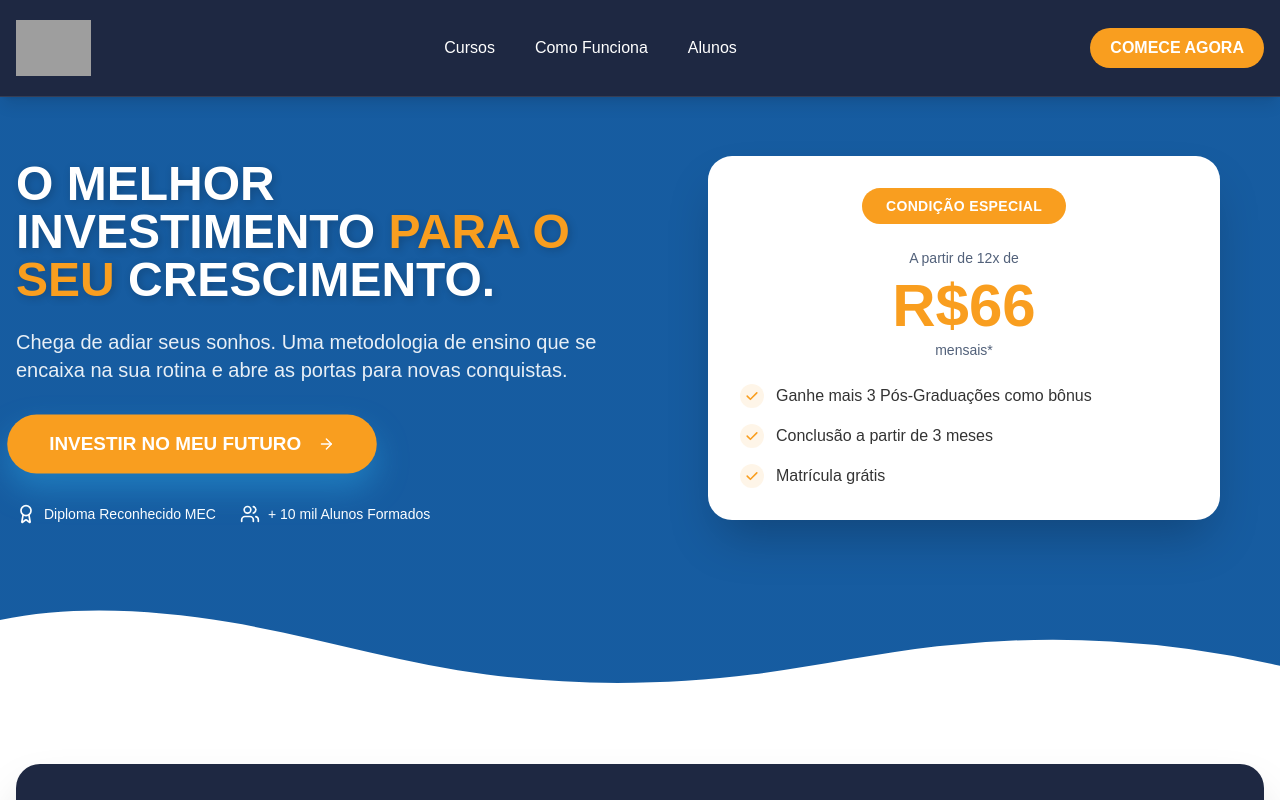
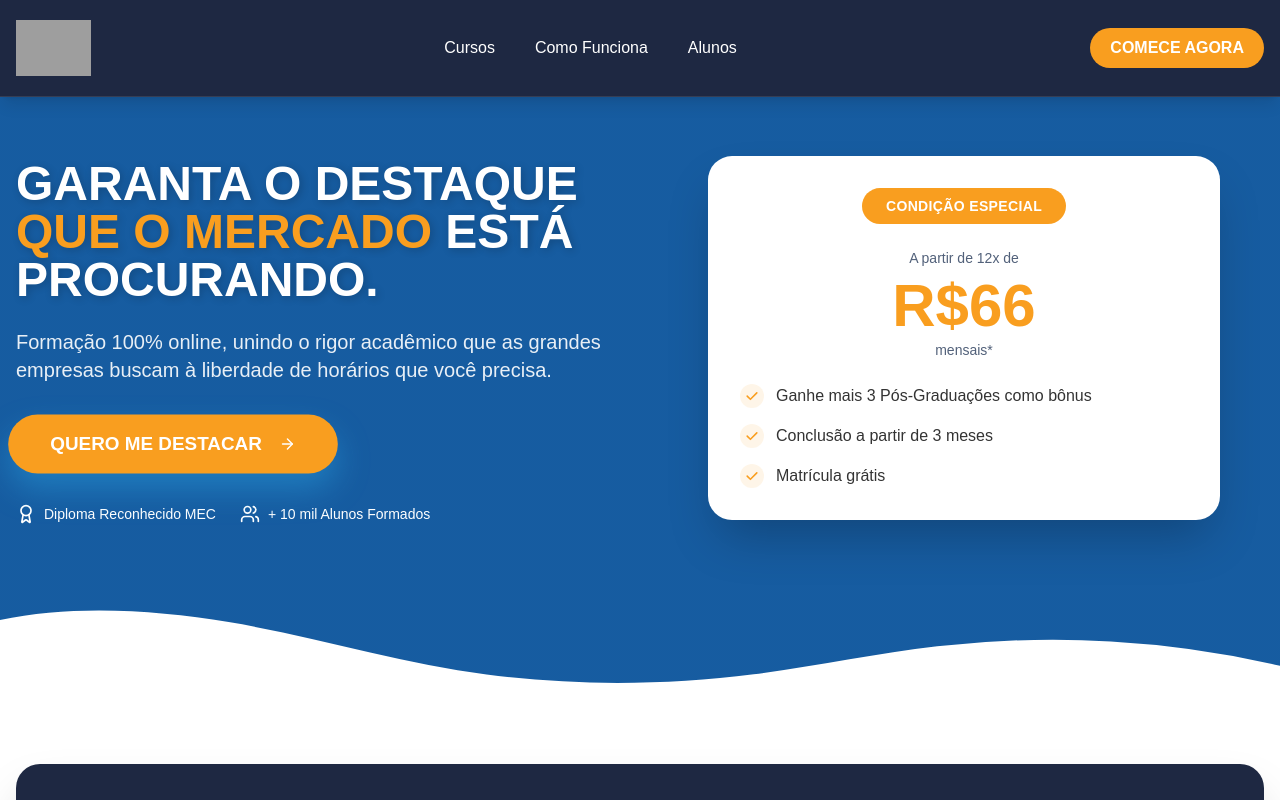
Before and after one commit to juanmkt-web/posgraduacaocursosuperior.com.br, a React app: page / in a window 1280 px wide. Shown: the top 800 px of the page. Built offline with nearby package versions, Linux system fonts and the light colour scheme; grey boxes are pictures that could not be loaded; the HTML template or start-up script is replaced by a standard one.

Commit message:
Code edited in Lovable Code Editor
Edited UI in Lovable

```diff
--- a/src/components/Hero.tsx
+++ b/src/components/Hero.tsx
@@ -27,12 +27,12 @@ const Hero = () => {
                 textShadow: "2px 2px 8px rgba(0, 0, 0, 0.2)",
               }}
             >
-              O MELHOR INVESTIMENTO <span className="text-accent"> PARA O SEU</span> CRESCIMENTO.
+              GARANTA O DESTAQUE <span className="text-accent"> QUE O MERCADO</span> ESTÁ PROCURANDO.
             </h1>
 
             <p className="text-base sm:text-xl text-white/90 leading-relaxed mb-6 sm:mb-8">
-              Chega de adiar seus sonhos. Uma metodologia de ensino que se encaixa na sua rotina e abre as portas para
-              novas conquistas.
+              Formação 100% online, unindo o rigor acadêmico que as grandes empresas buscam à liberdade de horários que
+              você precisa.
             </p>
 
             <div className="mb-6 sm:mb-8">
@@ -45,7 +45,7 @@ const Hero = () => {
                   size="lg"
                   className="bg-accent text-accent-foreground hover:bg-accent/85 font-bold text-sm sm:text-lg px-6 sm:px-10 py-5 sm:py-7 rounded-full shadow-xl hover:shadow-2xl transition-all hover:-translate-y-1 animate-pulse-cta"
                 >
-                  INVESTIR NO MEU FUTURO <ArrowRight className="ml-2 h-4 w-4 sm:h-5 sm:w-5" />
+                  QUERO ME DESTACAR <ArrowRight className="ml-2 h-4 w-4 sm:h-5 sm:w-5" />
                 </Button>
               </a>
             </div>
```
